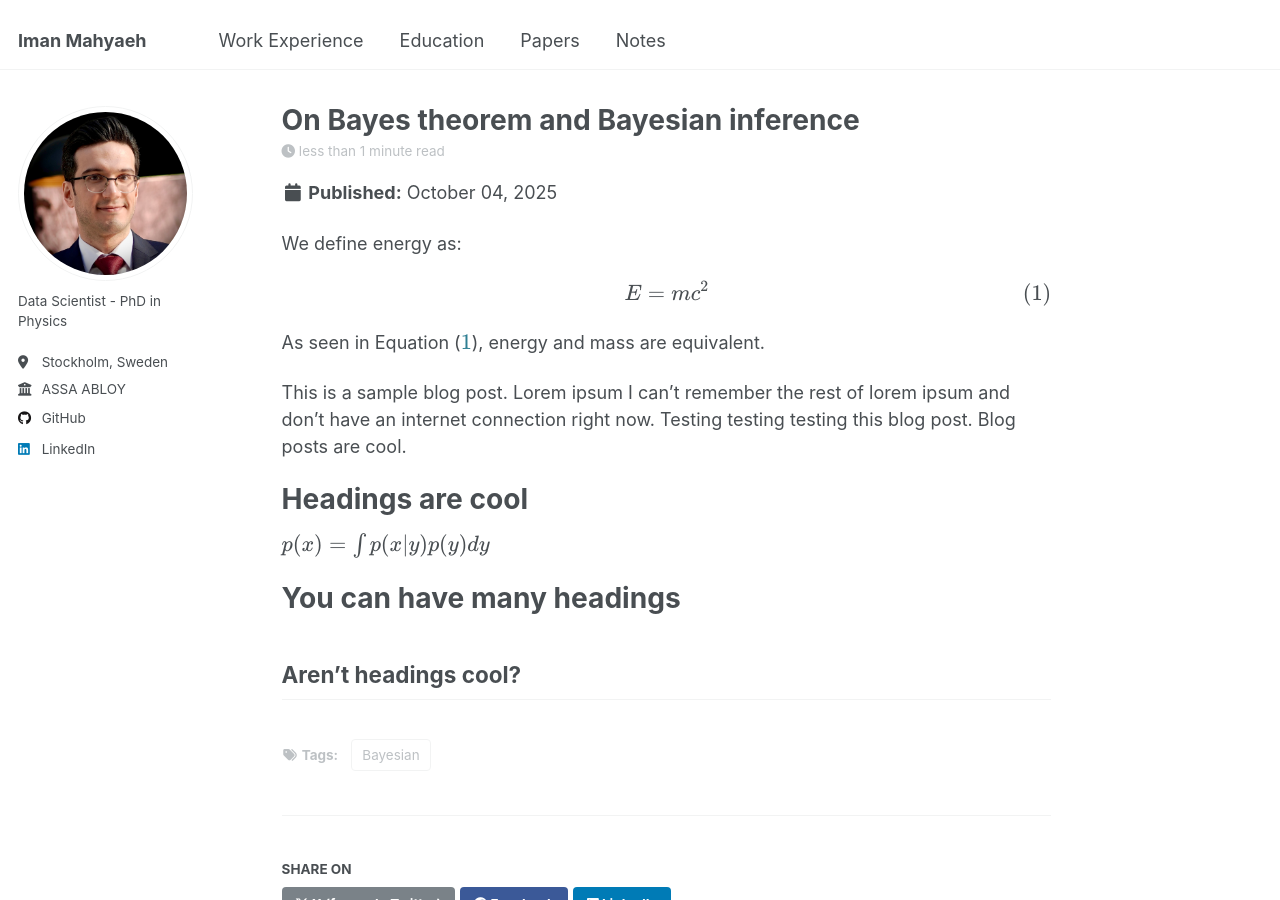
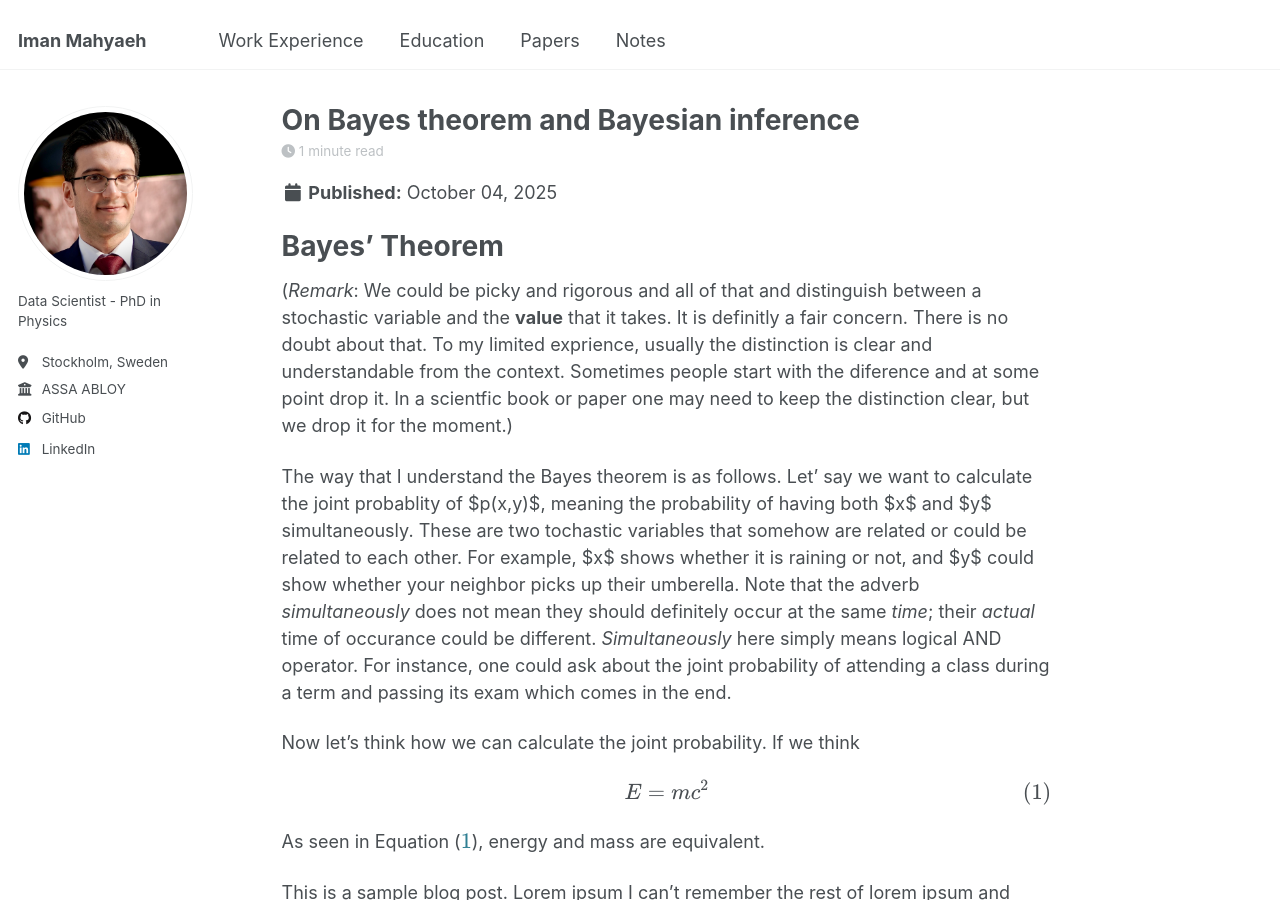
Before and after one commit to imanm24/imanm24.github.io, a Jekyll site: the page built from _posts/2025-10-4-blog-post-1.md, in a window 1280 px wide and 900 px high. Built offline with Jekyll 4.4.1, drawn with Linux system fonts in a browser that asks for light colours.

Commit message:
Update 2025-10-4-blog-post-1.md

```diff
--- a/_posts/2025-10-4-blog-post-1.md
+++ b/_posts/2025-10-4-blog-post-1.md
@@ -19,7 +19,20 @@ tags:
   src="https://cdn.jsdelivr.net/npm/mathjax@3/es5/tex-mml-chtml.js">
 </script>
 
-We define energy as:
+# Bayes' Theorem
+
+(*Remark*: We could be picky and rigorous and all of that and distinguish between a stochastic variable and the **value** that it takes. It is definitly a fair concern. There is no doubt about that. To my limited exprience, usually the distinction is clear and understandable from the context. Sometimes people start with the diference and at some point drop it. In a scientfic book or paper one may need to keep the distinction clear, but we drop it for the moment.)
+
+The way that I understand the Bayes theorem is as follows. Let' say we want to calculate the joint probablity of $p(x,y)$, meaning the probability of having both $x$ and $y$ simultaneously. These are two tochastic variables that somehow are related or could be related to each other. For example, $x$ shows whether it is raining or not, and $y$ could show whether your neighbor picks up their umberella. Note that the adverb *simultaneously* does not mean they should definitely occur at the same *time*; their *actual* time of occurance could be different. *Simultaneously* here simply means logical AND operator. For instance, one could ask about the joint probability of attending a class during a term and passing its exam which comes in the end.
+
+Now let's think how we can calculate the joint probability. If we think
+
+
+
+
+
+
+
 
 
 \begin{equation}
```
